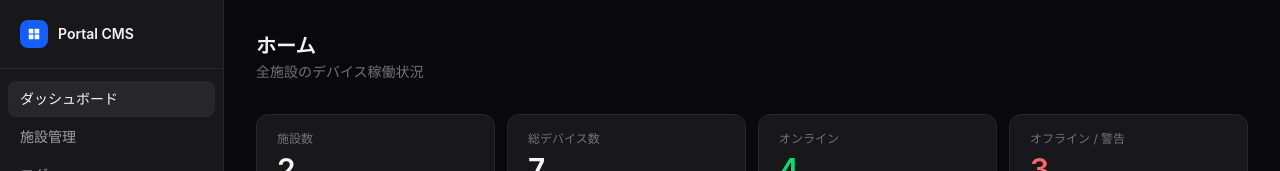
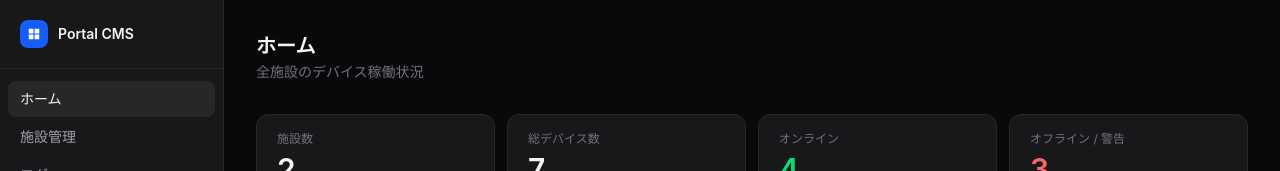
Before and after one commit to s-yoshida-33/portal-cms, a React (Vite) app: page /dev/home/overview in a window 1280 px wide. Shown: the top 171 px of the page. Built offline with nearby package versions, Linux system fonts and the light colour scheme; no server answers.

Commit message:
fix: Update sidebar label from "ダッシュボード" to "ホーム" for improved clarity

```diff
--- a/src/components/Sidebar.tsx
+++ b/src/components/Sidebar.tsx
@@ -18,7 +18,7 @@ export function Sidebar() {
 
   const base = uuid ? `/${uuid}` : '';
   const navItems = [
-    { to: `${base}/home/overview`, label: 'ダッシュボード' },
+    { to: `${base}/home/overview`, label: 'ホーム' },
     { to: `${base}/facilities`,    label: '施設管理' },
     { to: `${base}/logs`,          label: 'ログ' },
     { to: `${base}/settings`,      label: '設定' },
```
